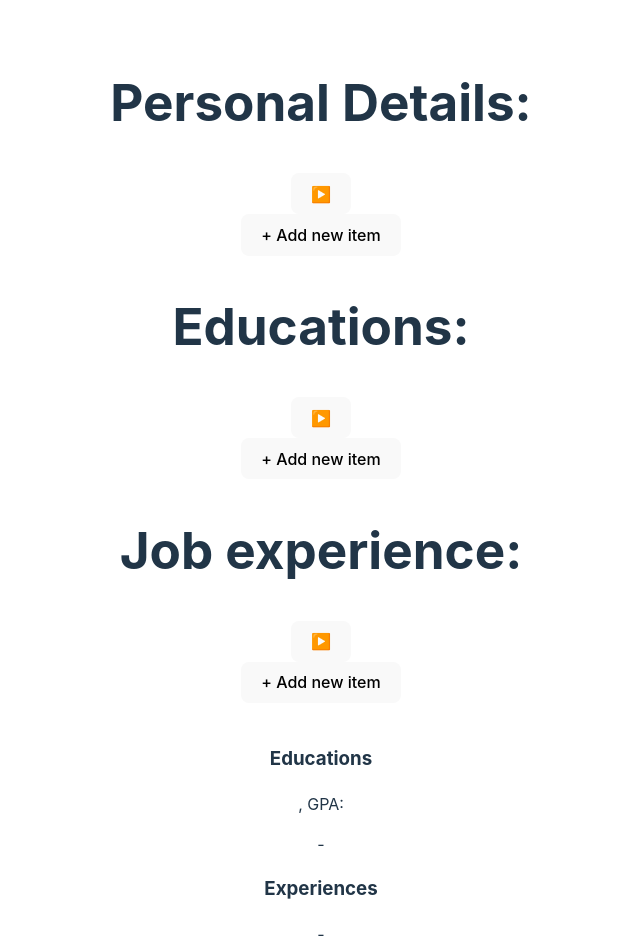
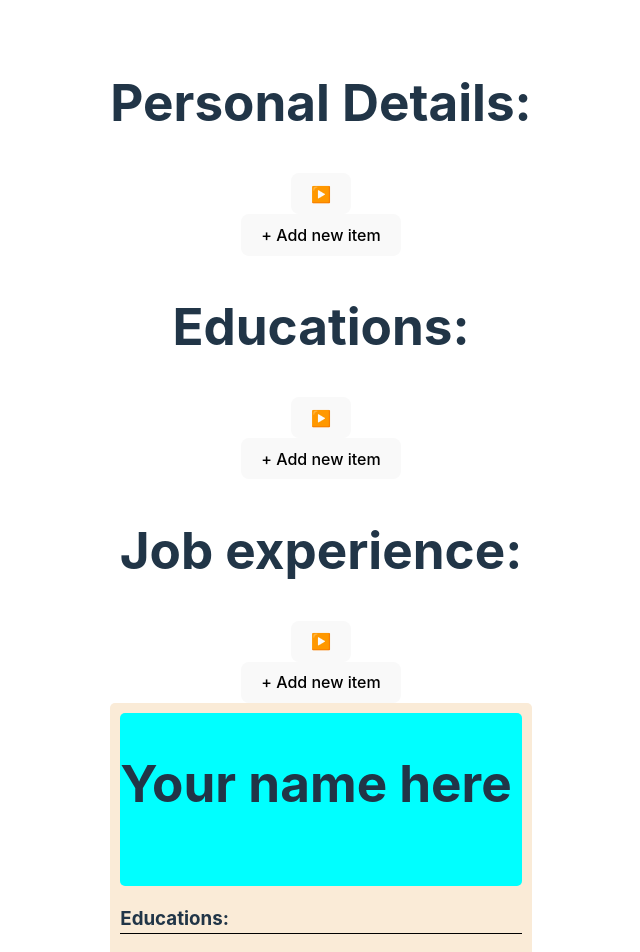
Before and after one commit to B1aho/cv-builder, a React (Vite) app: page / in a window 1280 px wide. Shown: the top 952 px of the page, without its empty margins (319-959 px from the left). Built offline with nearby package versions, Linux system fonts and the light colour scheme.

Commit message:
Complete logic

```diff
--- a/src/App.jsx
+++ b/src/App.jsx
@@ -60,12 +60,25 @@ function App() {
     setData(newData);
   }
 
+  const onClearForm = (type, formId) => {
+    const newData = {...data};
+    newData[type].forEach(form => {
+      if (form.id === formId) {
+        Object.keys(form).forEach(key => {
+          if (key !== 'id' && key !== 'isComplete' && key !== 'shortView')
+            form[key] = '';
+        })
+      }
+    });
+    setData(newData);
+  }
+
   return (
     <>
       <section id="forms-section">
-        <CollapsibleFormList onRemove={onRemove} onComplete={onComplete} onAddForm={onAddForm} onChange={onChange} controls={personalForm} type='personal' forms={data.personal} title="Personal Details:" />
-        <CollapsibleFormList onRemove={onRemove} onComplete={onComplete} onAddForm={onAddForm} onChange={onChange} controls={educationForm} type='education' forms={data.education} title="Educations:" isMultiple={true} />
-        <CollapsibleFormList onRemove={onRemove} onComplete={onComplete} onAddForm={onAddForm} onChange={onChange} controls={experienceForm} type='experience' forms={data.experience} title="Job experience:" isMultiple={true} />
+        <CollapsibleFormList onClearForm={onClearForm} onRemove={onRemove} onComplete={onComplete} onAddForm={onAddForm} onChange={onChange} controls={personalForm} type='personal' forms={data.personal} title="Personal Details:" />
+        <CollapsibleFormList onClearForm={onClearForm} onRemove={onRemove} onComplete={onComplete} onAddForm={onAddForm} onChange={onChange} controls={educationForm} type='education' forms={data.education} title="Educations:" isMultiple={true} />
+        <CollapsibleFormList onClearForm={onClearForm} onRemove={onRemove} onComplete={onComplete} onAddForm={onAddForm} onChange={onChange} controls={experienceForm} type='experience' forms={data.experience} title="Job experience:" isMultiple={true} />
       </section>
       <section id="preview">
         <Preview formData={data}/>
--- /dev/null
+++ b/src/Preview.css
@@ -0,0 +1,32 @@
+#preview {
+  background-color: antiquewhite;
+  padding: 10px;
+  border-radius: 5px;
+}
+
+.contact-info {
+  display: flex;
+  flex-direction: column;
+}
+
+.contact-info-details {
+  display: flex;
+  gap: 10px;
+}
+
+.header {
+  text-align: left;
+  background-color: aqua;
+  border-radius: 5px;
+}
+
+.main-content__title {
+  border-bottom: 1px solid black;
+  text-align: left;
+  min-width: 100%;
+}
+
+.preview-container {
+  display: flex;
+  justify-content: space-between;
+}
--- a/src/components/CollapsibleFormList.jsx
+++ b/src/components/CollapsibleFormList.jsx
@@ -1,7 +1,7 @@
 import { useState } from "react";
 import { FormBase } from "./FormBase";
 
-export function CollapsibleFormList({onRemove, onAddForm, onChange, onComplete, title, type, forms, controls, isMultiple = false}) {
+export function CollapsibleFormList({onClearForm, onRemove, onAddForm, onChange, onComplete, title, type, forms, controls, isMultiple = false}) {
   const [isCollapse, setCollapse] = useState(false);
 
   const onFormChange = (value, control, formID) => {
@@ -17,10 +17,14 @@ export function CollapsibleFormList({onRemove, onAddForm, onChange, onComplete,
     onRemove(type, id);
   }
 
+  const clearForm = (id) => {
+    onClearForm(type, id);
+  }
+
   const everyOtherIsDone = () => {
     if (forms.length === 0)
       return true;
-    return forms.every((form) => form.completed === true);
+    return forms.every((form) => form.isComplete === true);
   }
 
 
@@ -33,7 +37,7 @@ export function CollapsibleFormList({onRemove, onAddForm, onChange, onComplete,
       <div style={{display: isCollapse ? 'none': 'block'}}>
         {forms.length > 0 &&
         forms.map(form => {
-          return (<FormBase key={form.id} formValues={form} onChange={onFormChange} onComplete={(id, value) => onComplete(id, type, value)} removeForm={removeForm} controls={controls} />)
+          return (<FormBase clearForm={clearForm} key={form.id} formValues={form} onChange={onFormChange} onComplete={(id, value) => onComplete(id, type, value)} removeForm={removeForm} controls={controls} />)
         })}
         {(isMultiple && everyOtherIsDone() || forms.length === 0) && <button onClick={() => onAddForm(type)}>+ Add new item</button>}
       </div>
--- a/src/components/FormBase.jsx
+++ b/src/components/FormBase.jsx
@@ -2,16 +2,11 @@ import { FormField } from "./FormField"
 import { ControlBtns } from "./FormControlBtns";
 import { FormCardView } from "./FormCardView";
 
-export function FormBase({formValues, onChange, removeForm, onComplete, controls}) {
+export function FormBase({formValues, onChange, clearForm, removeForm, onComplete, controls}) {
   const handleFormData = (e, control) => {
     const value = e.target.value;
     onChange(value, control, formValues.id)
   };
-
-  const clearFormData = (e) => {
-    e.preventDefault();
-
-  }
 
   const handleSubmit = (e) => {
     e.preventDefault();
@@ -44,7 +39,7 @@ export function FormBase({formValues, onChange, removeForm, onComplete, controls
           type={controlInfo.type}
         />
       })}
-      <ControlBtns formId={formValues.id} onReset={clearFormData} onSubmit={handleSubmit}/>
+      <ControlBtns formId={formValues.id} onReset={() => clearForm(formValues.id)} onSubmit={handleSubmit}/>
     </form>
   )
 }
--- a/src/components/Preview.jsx
+++ b/src/components/Preview.jsx
@@ -1,38 +1,56 @@
+import '../Preview.css';
+
 export function Preview({formData}) {
+  const {personal, education, experience } = formData;
+  const pers = personal[0] ? personal[0] : {};
   return (
     <>
       <header className="header">
         <div className="contact-info">
-          <h1>{formData.fullname}</h1>
+          <h1>{pers.fullname || 'Your name here'}</h1>
           <div className="contact-info-details">
-            <p>{formData.phone}</p>
-            <p>{formData.email}</p>
+            <p>{pers.phone}</p>
+            <p>{pers.email}</p>
           </div>
         </div>
         <div className="short-description">
-          <p>{formData.shortDescription}</p>
+          <p>{pers.shortDescription}</p>
         </div>
       </header>
       <main>
         <section className="main-content educations">
-          <h3 className="main-content__title">Educations</h3>
-          <div className="preview-entry education">
-            <p className="text-bold">{formData.university}</p>
-            <p className="text-light-italic">{formData.degree}, GPA: {formData.grade}</p>
-          </div><p>{formData.startYear}-{formData.graduateYear}</p>
-          {/* <div className="preview-entry education">
-            <p className="text-bold">University2</p>
-            <p className="text-light-italic">Degree, GPA: Grade</p>
-            <p>Start Year-Graduate Year</p>
-          </div> */}
+          <h3 className="main-content__title">Educations:</h3>
+          {education.map(formVal => {
+            return (
+              <div className='preview-container' key={formVal.id}>
+                <div className="preview-entry education">
+                  <p className="text-bold">{formVal.university}</p>
+                  <p className="text-light-italic">{formVal.degree}, GPA: {formVal.grade}</p>
+                </div>
+                <div className="preview-years">
+                  <p>{formVal.startYear}-{formVal.graduateYear}</p>
+                </div>
+              </div>
+            )
+          })}
         </section>
         <section className="main-content experiences">
-          <h3 className="main-content__title">Experiences</h3>
+          <h3 className="main-content__title">Experiences:</h3>
           <div className="preview-entry experience">
-            <p className="text-bold">{formData.experience[0] && formData.experience[0].company}</p>
-            <p className="text-light-italic">{formData.role}</p>
-            <p>{formData.jobDescription}</p>
-            <p>{formData.startJobYear}-{formData.endJobYear}</p>
+            {experience.map(formVal => {
+              return (
+                <div className='preview-container' key={formVal.id}>
+                  <div className="company-content">
+                    <p className="text-bold">{formVal.company}</p>
+                    <p className="text-light-italic">{formVal.role}</p>
+                    <p>{formVal.jobDescription}</p>
+                  </div>
+                  <div className="preview-years">
+                    <p>{formVal.startJobYear}-{formVal.endJobYear}</p>
+                  </div>
+                </div>
+              )
+            })}
           </div>
         </section>
       </main>
```
